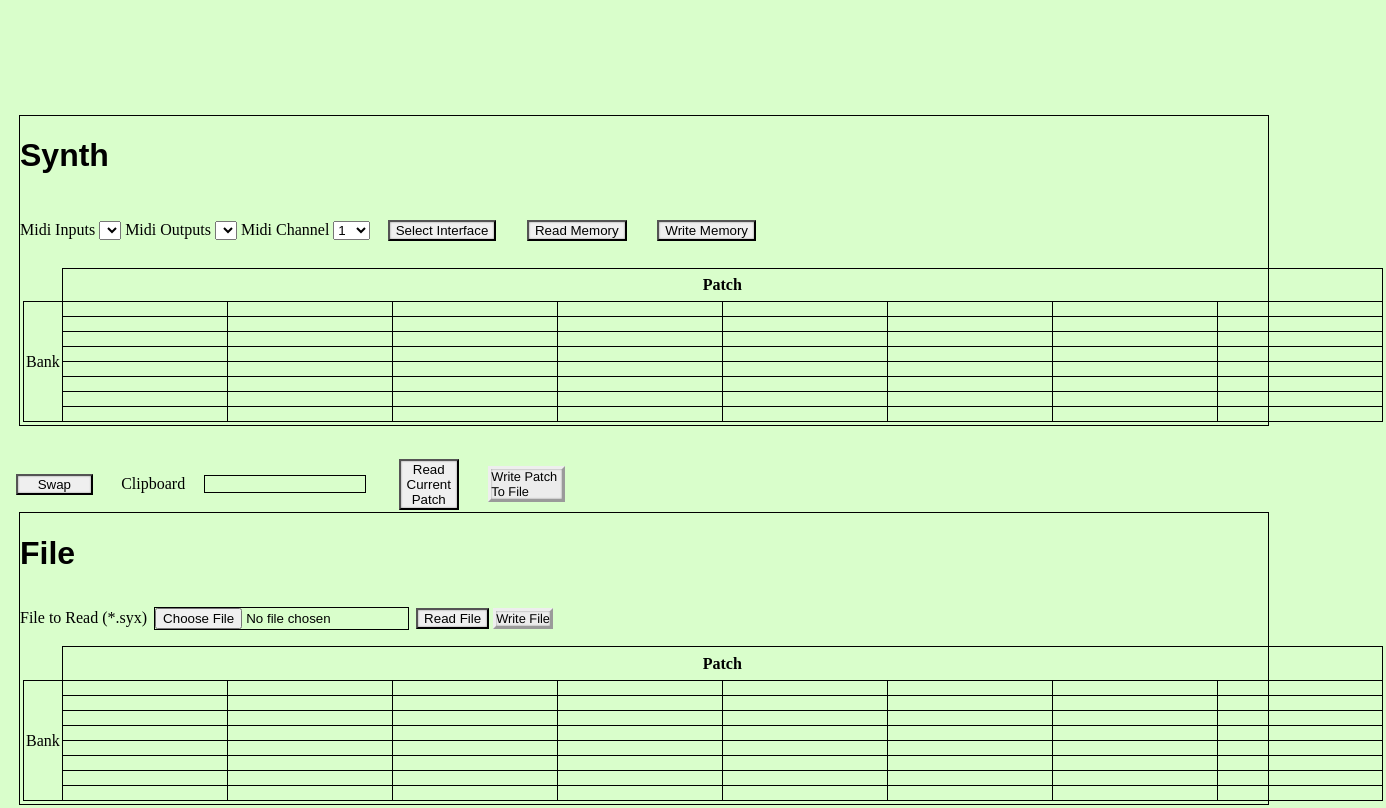
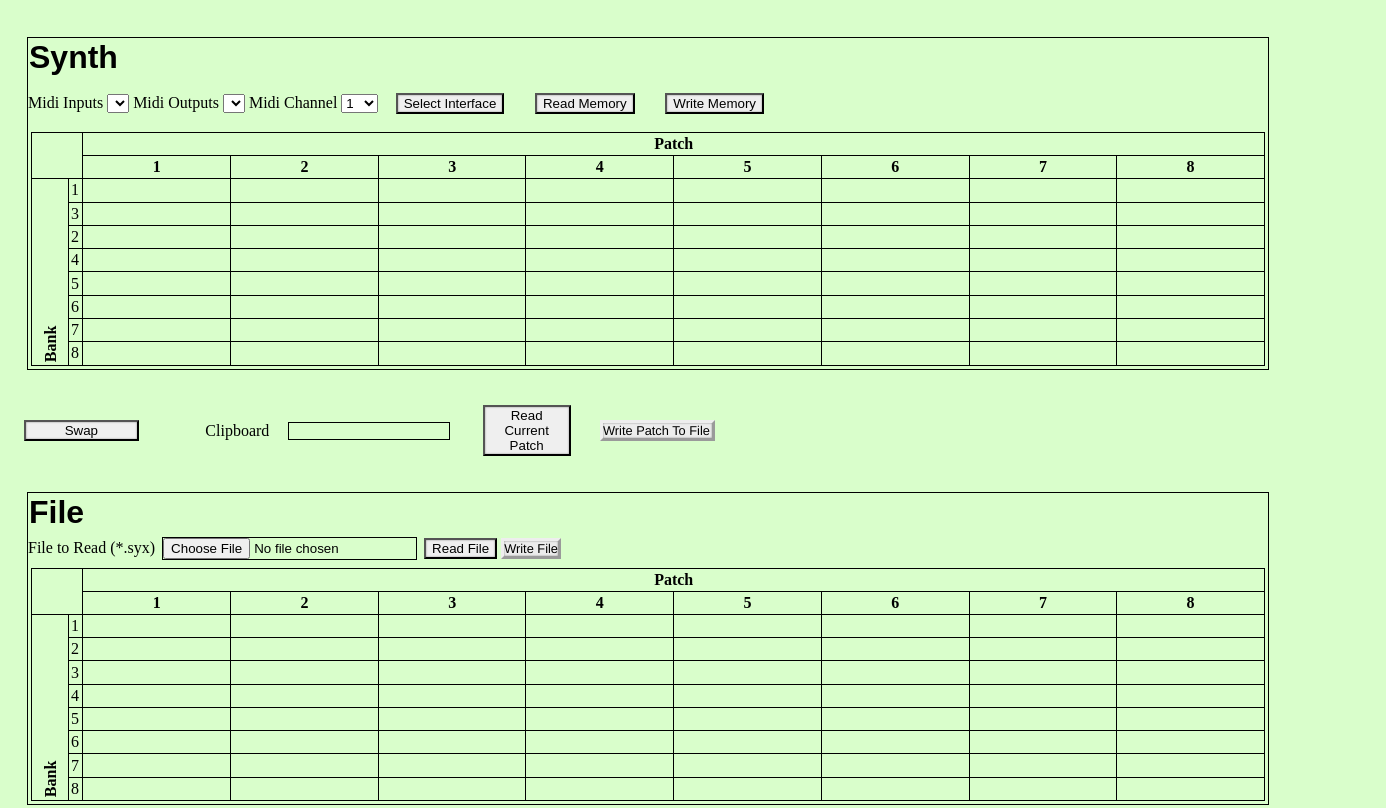
Before and after one commit to tommiport5/midiman, a plain HTML site: page Synths/Roland D50.html in a window 1280 px wide. Shown: the whole page, 1386 px wide, since content can reach past the window. Drawn offline with Linux system fonts and the light colour scheme; no server answers.

Commit message:
Patches for access using "decimal view"

```diff
--- a/Synths/Roland D50.html
+++ b/Synths/Roland D50.html
@@ -82,23 +82,28 @@ Midi Channel
 <button type="button" class="nav_item" id="writeMem">Write Memory</button>
 </div>
 <table ondrop="drop(event)" ondragover="allowDrop(event)">
-<th class="frameless"></th><th colspan="8">Patch</th>
-<tr><td rowspan=8>Bank</td>
+<thead>
+<tr><th class="frameless" colspan = "2"></th><th colspan="8">Patch</th></tr>
+<tr><th class="frameless" colspan = "2"></th><th>1</th><th>2</th><th>3</th><th>4</th><th>5</th><th>6</th><th>7</th><th>8</th></tr>
+</thead>
+<tbody>
+<tr><td rowspan="8" class="bank-label">Bank</td><td>1</td>
 <td class="spname"></td><td class="spname"></td><td class="spname"></td><td class="spname"></td><td class="spname"></td><td class="spname"></td><td class="spname"></td><td class="spname"></td></tr>
-<tr><td class="spname"></td><td class="spname"></td><td class="spname"></td><td class="spname"></td><td class="spname"></td><td class="spname"></td><td class="spname"></td><td class="spname"></td></tr>
-<tr><td class="spname"></td><td class="spname"></td><td class="spname"></td><td class="spname"></td><td class="spname"></td><td class="spname"></td><td class="spname"></td><td class="spname"></td></tr>
-<tr><td class="spname"></td><td class="spname"></td><td class="spname"></td><td class="spname"></td><td class="spname"></td><td class="spname"></td><td class="spname"></td><td class="spname"></td></tr>
-<tr><td class="spname"></td><td class="spname"></td><td class="spname"></td><td class="spname"></td><td class="spname"></td><td class="spname"></td><td class="spname"></td><td class="spname"></td></tr>
-<tr><td class="spname"></td><td class="spname"></td><td class="spname"></td><td class="spname"></td><td class="spname"></td><td class="spname"></td><td class="spname"></td><td class="spname"></td></tr>
-<tr><td class="spname"></td><td class="spname"></td><td class="spname"></td><td class="spname"></td><td class="spname"></td><td class="spname"></td><td class="spname"></td><td class="spname"></td></tr>
-<tr><td class="spname"></td><td class="spname"></td><td class="spname"></td><td class="spname"></td><td class="spname"></td><td class="spname"></td><td class="spname"></td><td class="spname"></td></tr>
+<tr><td>3</td><td class="spname"></td><td class="spname"></td><td class="spname"></td><td class="spname"></td><td class="spname"></td><td class="spname"></td><td class="spname"></td><td class="spname"></td></tr>
+<tr><td>2</td><td class="spname"></td><td class="spname"></td><td class="spname"></td><td class="spname"></td><td class="spname"></td><td class="spname"></td><td class="spname"></td><td class="spname"></td></tr>
+<tr><td>4</td><td class="spname"></td><td class="spname"></td><td class="spname"></td><td class="spname"></td><td class="spname"></td><td class="spname"></td><td class="spname"></td><td class="spname"></td></tr>
+<tr><td>5</td><td class="spname"></td><td class="spname"></td><td class="spname"></td><td class="spname"></td><td class="spname"></td><td class="spname"></td><td class="spname"></td><td class="spname"></td></tr>
+<tr><td>6</td><td class="spname"></td><td class="spname"></td><td class="spname"></td><td class="spname"></td><td class="spname"></td><td class="spname"></td><td class="spname"></td><td class="spname"></td></tr>
+<tr><td>7</td><td class="spname"></td><td class="spname"></td><td class="spname"></td><td class="spname"></td><td class="spname"></td><td class="spname"></td><td class="spname"></td><td class="spname"></td></tr>
+<tr><td>8</td><td class="spname"></td><td class="spname"></td><td class="spname"></td><td class="spname"></td><td class="spname"></td><td class="spname"></td><td class="spname"></td><td class="spname"></td></tr>
+<tbody>
 </table>
 </div>
-<span class="bni">
+<div class="bni">
 <button type="button" id="swapbutton">Swap</button><label for="c">Clipboard</label><p class="clipboard" id="c" ondragstart="dragStart(event)" draggable=true ondrop="drop(event)" ondragover="allowDrop(event)"></p>
-<button type="button" class="nav_item" id="checkbutton">Read Current Patch</button>
+<button type="button" class="nav_item" id="readPatch">Read Current Patch</button>
 <a href="http://localhost:10532/writePatch.syx" class="button" download>Write Patch To File</a>
-</span>
+</div>
 <div class="framed" id="file">
 <h1>File</h1>
 <span>
@@ -110,16 +115,21 @@ Midi Channel
 </form>
 </span>
 <table ondrop="drop(event)" ondragover="allowDrop(event)">
-<th class="frameless"></th><th colspan="8">Patch</th>
-<tr><td rowspan=8>Bank</td>
+<thead>
+<tr><th class="frameless" colspan = "2"></th><th colspan="8">Patch</th></tr>
+<tr><th class="frameless" colspan = "2"></th><th>1</th><th>2</th><th>3</th><th>4</th><th>5</th><th>6</th><th>7</th><th>8</th></tr>
+</thead>
+<tbody>
+<tr><td rowspan=8 class="bank-label">Bank</td><td>1</td>
 <td class="fpname"></td><td class="fpname"></td><td class="fpname"></td><td class="fpname"></td><td class="fpname"></td><td class="fpname"></td><td class="fpname"></td><td class="fpname"></td></tr>
-<tr><td class="fpname"></td><td class="fpname"></td><td class="fpname"></td><td class="fpname"></td><td class="fpname"></td><td class="fpname"></td><td class="fpname"></td><td class="fpname"></td></tr>
-<tr><td class="fpname"></td><td class="fpname"></td><td class="fpname"></td><td class="fpname"></td><td class="fpname"></td><td class="fpname"></td><td class="fpname"></td><td class="fpname"></td></tr>
-<tr><td class="fpname"></td><td class="fpname"></td><td class="fpname"></td><td class="fpname"></td><td class="fpname"></td><td class="fpname"></td><td class="fpname"></td><td class="fpname"></td></tr>
-<tr><td class="fpname"></td><td class="fpname"></td><td class="fpname"></td><td class="fpname"></td><td class="fpname"></td><td class="fpname"></td><td class="fpname"></td><td class="fpname"></td></tr>
-<tr><td class="fpname"></td><td class="fpname"></td><td class="fpname"></td><td class="fpname"></td><td class="fpname"></td><td class="fpname"></td><td class="fpname"></td><td class="fpname"></td></tr>
-<tr><td class="fpname"></td><td class="fpname"></td><td class="fpname"></td><td class="fpname"></td><td class="fpname"></td><td class="fpname"></td><td class="fpname"></td><td class="fpname"></td></tr>
-<tr><td class="fpname"></td><td class="fpname"></td><td class="fpname"></td><td class="fpname"></td><td class="fpname"></td><td class="fpname"></td><td class="fpname"></td><td class="fpname"></td></tr>
+<tr><td>2</td><td class="fpname"></td><td class="fpname"></td><td class="fpname"></td><td class="fpname"></td><td class="fpname"></td><td class="fpname"></td><td class="fpname"></td><td class="fpname"></td></tr>
+<tr><td>3</td><td class="fpname"></td><td class="fpname"></td><td class="fpname"></td><td class="fpname"></td><td class="fpname"></td><td class="fpname"></td><td class="fpname"></td><td class="fpname"></td></tr>
+<tr><td>4</td><td class="fpname"></td><td class="fpname"></td><td class="fpname"></td><td class="fpname"></td><td class="fpname"></td><td class="fpname"></td><td class="fpname"></td><td class="fpname"></td></tr>
+<tr><td>5</td><td class="fpname"></td><td class="fpname"></td><td class="fpname"></td><td class="fpname"></td><td class="fpname"></td><td class="fpname"></td><td class="fpname"></td><td class="fpname"></td></tr>
+<tr><td>6</td><td class="fpname"></td><td class="fpname"></td><td class="fpname"></td><td class="fpname"></td><td class="fpname"></td><td class="fpname"></td><td class="fpname"></td><td class="fpname"></td></tr>
+<tr><td>7</td><td class="fpname"></td><td class="fpname"></td><td class="fpname"></td><td class="fpname"></td><td class="fpname"></td><td class="fpname"></td><td class="fpname"></td><td class="fpname"></td></tr>
+<tr><td>8</td><td class="fpname"></td><td class="fpname"></td><td class="fpname"></td><td class="fpname"></td><td class="fpname"></td><td class="fpname"></td><td class="fpname"></td><td class="fpname"></td></tr>
+</tbody>
 </table>
 </div>
 </div>
--- a/access.js
+++ b/access.js
@@ -66,7 +66,6 @@ module.exports = class Access {
 	}
 
 	writeMemoryToSynth() {
-		// Sysex.trace = true;
 		return new Promise((resolve, reject) => {
 			if (this.SynthPatches == undefined) return reject(new Error("No patches loaded"));
 				Patch.writeMemoryToSynth(this.SynthPatches, this.mOut, this.mChan);
@@ -126,6 +125,7 @@ module.exports = class Access {
 	 * The browser will store it there.
 	 */
 	writePatchToData() {
+		Sysex.trace = true;
 		return new Promise((resolve,reject) => {
 			if (this._clipboard == undefined) reject(new Error("Clipboard empty"));
 			try {
--- a/global.css
+++ b/global.css
@@ -10,6 +10,7 @@ html {
 
 h1, h2, h3 {
 	font-family: "Arial", "Helvetica";
+	margin: 1px;
 }
 
 a:link { color: #000000; }
@@ -20,7 +21,7 @@ body {
 	background: var(--bkg);
     background-repeat: no-repeat;
     background-attachment: fixed;
-	margin-left: 1em;
+	padding-left: 1em;
 	}
 
 #Result, #synth, #file, #quitbutton {
@@ -28,22 +29,27 @@ body {
 }
 
 #Result {
-	top-margin: 2px;
-	bottom-margin: 2px;
-	height: 1.5em;
+	margin-top: 2px;
+	margin-bottom: 2px;
 }
 
 table, th, td { border:1px solid; border-collapse:collapse; border-spacing:2px; padding:2px;}
+th {max-height: 10px;}
 .fpname, .spname {
-	min-width: 10em;
+	min-width: 8em;
 	height: 10px;
 }
 table {
 	margin:3px;
 }
-th.frameless {
-	border-top-color: var(--bkg);
-	border-left-color: var(--bkg);
+.frameless {
+	border: none;
+}
+.bank-label {
+	writing-mode: vertical-rl;
+	transform: rotate(180deg);
+	font-weight: bold;
+	min-width: 10px;
 }
 
 .framed, .clipboard {
@@ -61,10 +67,11 @@ th.frameless {
 .bni {
 	display:grid;
 	gap: 1em;
-	grid-template-columns: repeat(8, 1fr);
-	max-height: 1em;
+	grid-template-columns: repeat(6, 1fr);
 	align-items: center;
 }
+
+.pnh, .bank-label {width: 2em;}
 
 label {
 	justify-self: end;
--- a/mm.js
+++ b/mm.js
@@ -338,7 +338,7 @@ app.get('/inputs', (req, res) =>{
   var mod = req.query.Mdl;
   var ret = readSettings(mod);
   if (ret == undefined)
-	answ = {list: lst, error: `Cannot read synths.json in ${os.homedir()}`};
+	answ = {list: lst, error: `Cannot read .synths.json in ${os.homedir()}`};
   else
 	answ = {list: lst, settings: ret};
   res.end(JSON.stringify(answ));
@@ -353,7 +353,7 @@ app.get('/outputs', (req, res) =>{
   var mod = req.query.Mdl;
   var ret = readSettings(mod);
   if (ret == undefined)
-	answ = {list:lst, error: `Cannot read synths.json in ${os.homedir()}`};
+	answ = {list:lst, error: `Cannot read .synths.json in ${os.homedir()}`};
   else
 	answ = {list: lst, settings: ret};
   res.end(JSON.stringify(answ));
--- a/rolandui.js
+++ b/rolandui.js
@@ -87,7 +87,7 @@ function selectInterface() {
 
 function readCurrentPatch() {
 	let Settings = {Mdl: Model};
-	getJsonParam('http://localhost:' + port +'/check', JSON.stringify(Settings), (data) => {
+	getJsonParam('http://localhost:' + port +'/readPatch', JSON.stringify(Settings), (data) => {
 		if (data.error)
 			document.getElementById("Result").innerText = data.error;
 		else
@@ -238,7 +238,7 @@ function displayNames(tab, src) {
 function displayForm() {
 	var Settings;
 	var sel1 = document.getElementById("MidiOut");
-	getJsonData('http://localhost:' + port +'/outputs?mdl=' + Model, (answ) => {
+	getJsonData('http://localhost:' + port +'/outputs?Mdl=' + Model, (answ) => {
 		answ.list.forEach((nam) => {
 			var opt = document.createElement("OPTION");
 			opt.text = nam;
@@ -251,7 +251,7 @@ function displayForm() {
 			document.getElementById("Result").innerText = answ.error;
 	});
 	var sel2 = document.getElementById("MidiIn");
-	getJsonData('http://localhost:' + port +'/inputs?mdl=' + Model, (answ) => {
+	getJsonData('http://localhost:' + port +'/inputs?Mdl=' + Model, (answ) => {
 		answ.list.forEach((nam) => {
 			var opt = document.createElement("OPTION");
 			opt.text = nam;
@@ -265,7 +265,7 @@ function displayForm() {
 			document.getElementById("Result").innerText = answ.error;
 		}
 	});
-	document.getElementById("checkbutton").addEventListener('click',readCurrentPatch);
+	document.getElementById("readPatch").addEventListener('click',readCurrentPatch);
 	document.getElementById("selInterface").addEventListener('click',selectInterface);
 	//document.getElementById("writepatch").addEventListener('click',);
 	document.getElementById("readMem").addEventListener('click',readMemory);
```
Also changed, not shown: Synths/access virus b.html (+32 -24 lines), accesspatch.js (+3 -4 lines), accessui.js (+40 -13 lines).
